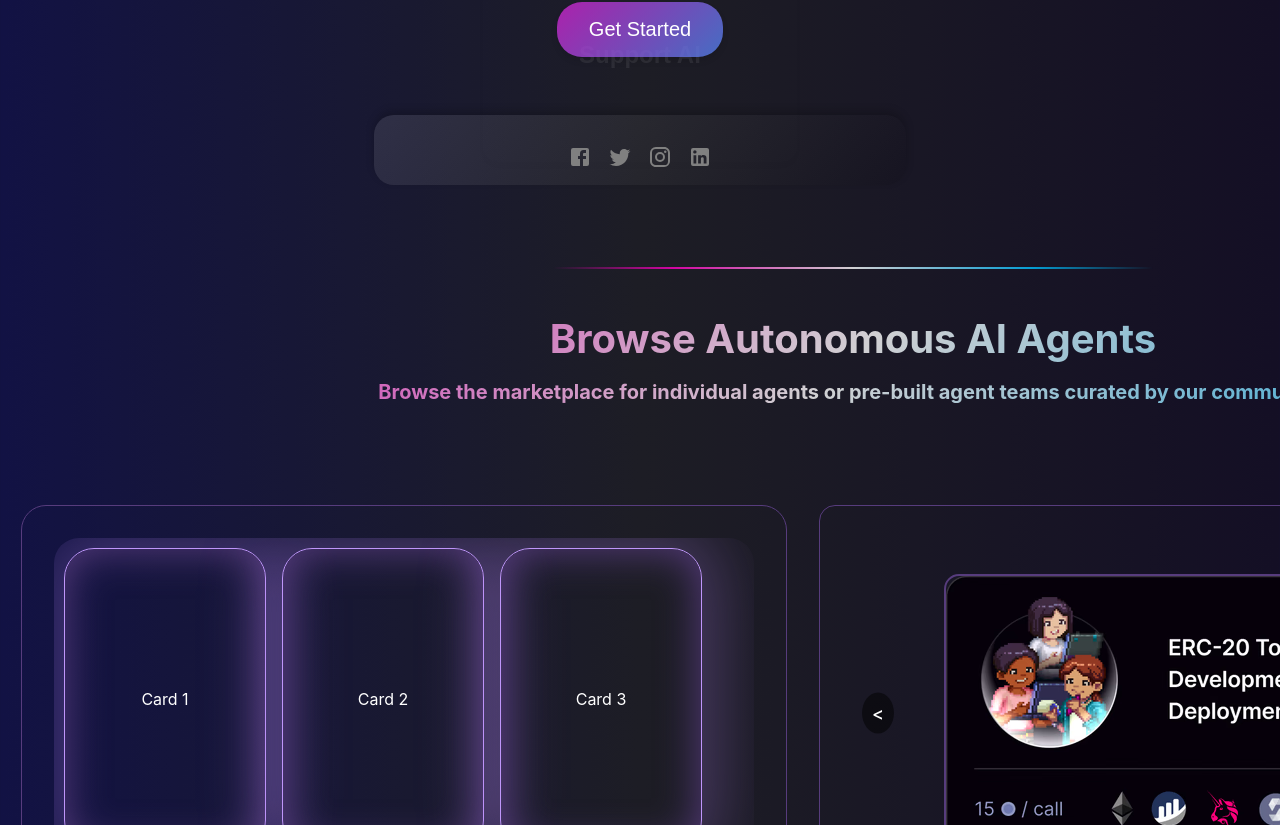
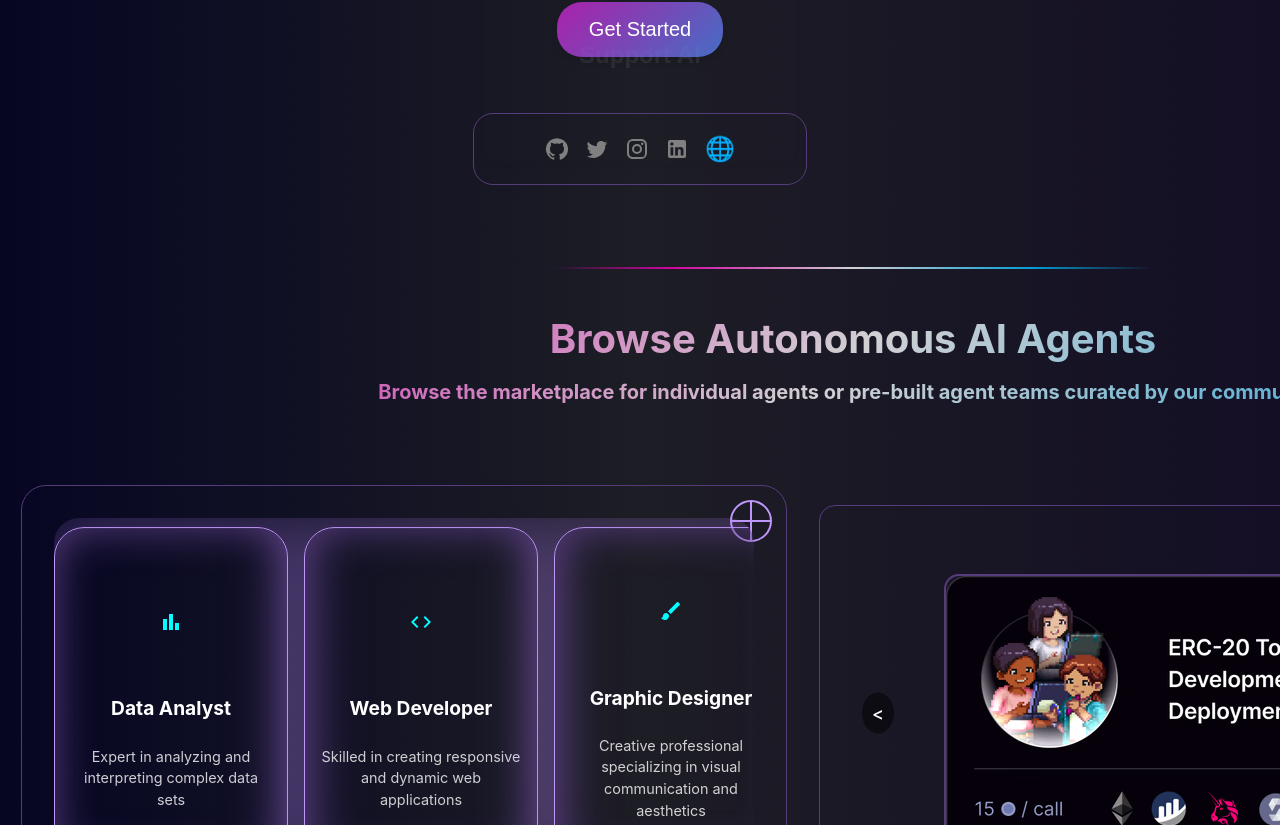
Before and after one commit to mgiftson0/air, a React (Vite) app: page / in a window 1280 px wide. Shown: the part 595-1420 px from the top of the page. Built offline with nearby package versions, Linux system fonts and the light colour scheme.

Commit message:
touched the appearance

```diff
--- a/src/components/cards/Card2.jsx
+++ b/src/components/cards/Card2.jsx
@@ -2,15 +2,24 @@ import { useEffect, useRef } from 'react';
 import PropTypes from 'prop-types';
 import styled, { keyframes } from 'styled-components';
 import ScrollReveal from 'scrollreveal';
+import { BarChart, Code, Brush } from '@mui/icons-material';
 
-// Define the fade-in animation
+// Define animations
 const fadeIn = keyframes`
   from {
     opacity: 0;
+    transform: translateY(20px);
   }
   to {
     opacity: 1;
+    transform: translateY(0);
   }
+`;
+
+const floatAnimation = keyframes`
+  0% { transform: translateY(0px); }
+  50% { transform: translateY(-10px); }
+  100% { transform: translateY(0px); }
 `;
 
 const CardWrapper = styled.div`
@@ -22,16 +31,15 @@ const CardWrapper = styled.div`
   width: 700px;
   height: 500px;
   position: relative;
-  // z-index: 10;
-  transition: transform 0.3s ease;
+  transition: transform 0.3s ease, box-shadow 0.3s ease;
+  animation: ${fadeIn} 1s forwards;
+  animation-delay: ${props => props.delay || '0s'};
   opacity: 0;
-  animation: ${fadeIn} 1s forwards;
 
   &:hover {
     transform: scale(1.05);
     border: 1px solid rgb(191, 150, 250);
-   box-shadow: rgb(87, 60, 125) 0px 0px 40px 1px inset;
-
+    box-shadow: rgb(87, 60, 125) 0px 0px 40px 1px inset;
   }
 
   @media (max-width: 1200px) {
@@ -58,17 +66,16 @@ const Carousel = styled.div`
   padding: 10px;
   border-radius: 25px;
   background-color: transparent;
-  // box-shadow: rgb(87, 60, 125) 0px 0px 40px 1px , rgba(181, 133, 249, 0.27) 0px 0px 64px 20px;
+  transition: box-shadow 0.3s ease;
 
   &:hover {
     box-shadow: rgb(87, 60, 125) 0px 0px 40px 1px , rgba(181, 133, 249, 0.27) 0px 0px 64px 20px;
   }
-
 `;
 
 const CarouselCard = styled.div`
   flex: 0 0 auto;
-  width: 200px; // Base width
+  width: 200px;
   height: 300px;
   border: 1px solid rgb(191, 150, 250);
   margin-right: 1rem;
@@ -77,24 +84,50 @@ const CarouselCard = styled.div`
   box-shadow: rgb(87, 60, 125) 0px 0px 40px 1px inset, rgba(181, 133, 249, 0.27) 0px 0px 64px 20px;
   scroll-snap-align: start;
   display: flex;
+  flex-direction: column;
   align-items: center;
   justify-content: center;
   transition: transform 0.3s ease, box-shadow 0.3s ease, width 0.3s ease;
+  padding: 1rem;
+  animation: ${floatAnimation} 3s ease-in-out infinite;
 
   &:hover {
-    width: 220px; // Increase width on hover
+    width: 220px;
     border-color: rgba(255, 20, 213, 1);
+    animation-play-state: paused;
   }
 
   &:hover ~ & {
-    width: 180px; // Decrease width of other cards
+    width: 180px;
   }
+`;
+
+const IconWrapper = styled.div`
+  margin-bottom: 1rem;
+  font-size: 4rem;
+  color: #00FFFF;
+`;
+
+const CardTitle = styled.h3`
+  font-size: 1.2rem;
+  color: white;
+  margin-bottom: 0.5rem;
+  text-align: center;
+`;
+
+const CardDescription = styled.p`
+  font-size: 0.9rem;
+  color: rgba(255, 255, 255, 0.8);
+  text-align: center;
 `;
 
 const TextSection = styled.div`
   margin-top: 2rem;
   text-align: center;
   padding: 0 1rem;
+  opacity: 0;
+  animation: ${fadeIn} 1s forwards;
+  animation-delay: 0.5s;
 `;
 
 const Title = styled.h2`
@@ -131,7 +164,15 @@ const Subtitle = styled.p`
   }
 `;
 
-const Card2 = ({ className, hoveredCard, setHoveredCard }) => {
+const SvgContainer = styled.div`
+  position: absolute;
+  top: 10px;
+  right: 10px;
+  width: 50px;
+  height: 50px;
+`;
+
+const Card2 = ({ className, hoveredCard, setHoveredCard, delay = '0s' }) => {
   const cardRef = useRef(null);
 
   useEffect(() => {
@@ -151,14 +192,39 @@ const Card2 = ({ className, hoveredCard, setHoveredCard }) => {
     <CardWrapper
       ref={cardRef}
       className={className}
-      onMouseEnter={() => setHoveredCard('card2')} // Set hovered card
-      onMouseLeave={() => setHoveredCard(null)} // Reset on leave
-      style={{ width: hoveredCard === 'card2' ? '720px' : hoveredCard === 'card1' ? '680px' : '700px' }} // Adjust width based on hover
+      onMouseEnter={() => setHoveredCard('card2')}
+      onMouseLeave={() => setHoveredCard(null)}
+      style={{ width: hoveredCard === 'card2' ? '720px' : hoveredCard === 'card1' ? '680px' : '700px' }}
+      delay={delay}
     >
+      <SvgContainer>
+        <svg width="50" height="50" viewBox="0 0 100 100">
+          <circle cx="50" cy="50" r="40" stroke="rgb(191, 150, 250)" strokeWidth="4" fill="none" />
+          <path d="M50 10 L50 90 M10 50 L90 50" stroke="rgb(191, 150, 250)" strokeWidth="4" />
+        </svg>
+      </SvgContainer>
       <Carousel>
-        <CarouselCard>Card 1</CarouselCard>
-        <CarouselCard>Card 2</CarouselCard>
-        <CarouselCard>Card 3</CarouselCard>
+        <CarouselCard>
+          <IconWrapper>
+            <BarChart />
+          </IconWrapper>
+          <CardTitle>Data Analyst</CardTitle>
+          <CardDescription>Expert in analyzing and interpreting complex data sets</CardDescription>
+        </CarouselCard>
+        <CarouselCard>
+          <IconWrapper>
+            <Code />
+          </IconWrapper>
+          <CardTitle>Web Developer</CardTitle>
+          <CardDescription>Skilled in creating responsive and dynamic web applications</CardDescription>
+        </CarouselCard>
+        <CarouselCard>
+          <IconWrapper>
+            <Brush />
+          </IconWrapper>
+          <CardTitle>Graphic Designer</CardTitle>
+          <CardDescription>Creative professional specializing in visual communication and aesthetics</CardDescription>
+        </CarouselCard>
       </Carousel>
       <TextSection>
         <Title>Individual AI Agents</Title>
@@ -172,6 +238,7 @@ Card2.propTypes = {
   className: PropTypes.string,
   hoveredCard: PropTypes.string,
   setHoveredCard: PropTypes.func,
+  delay: PropTypes.string,
 };
 
 export default Card2;
--- a/src/components/footer/Footer.jsx
+++ b/src/components/footer/Footer.jsx
@@ -1,86 +1,99 @@
 import styled from 'styled-components';
-import { Facebook, Twitter, Instagram, LinkedIn } from '@mui/icons-material';
+import { FaTwitter, FaInstagram, FaLinkedin, FaGithub } from 'react-icons/fa';
 
-const Footer = () => {
-  return (
-    <FooterWrapper>
-      <FooterContent>
-        <SocialIcons>
-          <SocialIcon href="https://facebook.com" target="_blank" aria-label="Facebook">
-            <Facebook />
-          </SocialIcon>
-          <SocialIcon href="https://twitter.com" target="_blank" aria-label="Twitter">
-            <Twitter />
-          </SocialIcon>
-          <SocialIcon href="https://instagram.com" target="_blank" aria-label="Instagram">
-            <Instagram />
-          </SocialIcon>
-          <SocialIcon href="https://linkedin.com" target="_blank" aria-label="LinkedIn">
-            <LinkedIn />
-          </SocialIcon>
-        </SocialIcons>
-        {/* <FooterText>© {new Date().getFullYear()} Your Company. All rights reserved.</FooterText> */}
-      </FooterContent>
-    </FooterWrapper>
-  );
-};
+const FooterContainer = styled.footer`
+  color: #fff;
+  padding: 2rem 1rem;
+  display: flex;
+  flex-direction: column;
+  align-items: center;
+  border-top: 1px solid rgba(255, 255, 255, 0.1);
 
-const FooterWrapper = styled.footer`
+  @media (min-width: 768px) {
+    flex-direction: row;
+    justify-content: center;
+  }
+`;
+
+const FooterContent = styled.div`
+  text-align: center;
+  margin-bottom: 1rem;
+
+  @media (min-width: 768px) {
+    text-align: center;
+    margin-bottom: 0;
+    margin-right: 2rem;
+  }
+`;
+
+const SocialIcons = styled.div`
   display: flex;
   justify-content: center;
-  align-items: center;
-  height: 70px;
-  padding: 0 1rem;
-  position: fixed;
-  bottom: 20px;
-  left: 0;
-  right: 0;
-  z-index: 1000;
-  background: linear-gradient(135deg, rgba(255, 255, 255, 0.1), rgba(0, 0, 0, 0.1));
-  max-width: 500px;
-  margin: 0 auto;
-  border-radius: 20px;
-  box-shadow: 0 -4px 8px rgba(0, 0, 0, 0.2);
+  gap: 1.5rem;
+  margin-bottom: 1rem;
 
-  @media (max-width: 480px) {
-    max-width: 70%;
-    padding: 0 0.5rem;
+  @media (min-width: 768px) {
+    margin-bottom: 0;
+  }
+`;
+
+const SocialIcon = styled.a`
+  color: #fff;
+  font-size: 1.5rem;
+  transition: color 0.3s ease;
+
+  &:hover {
+  box-shadow: rgb(87, 60, 125) 0px 0px 40px 1px , rgba(181, 133, 249, 0.9) 0px 0px 64px 20px;
+
+  }
+`;
+
+const Copyright = styled.p`
+  margin: 1rem 0 0;
+  font-size: 0.9rem;
+  text-align: center;
+  width: 100%;
+  color: rgba(255, 255, 255, 0.7);
+`;
+
+const Link = styled.a`
+  color: white;
+  text-decoration: underline;
+
+   &:hover {
+  box-shadow: rgb(87, 60, 125) 0px 0px 40px 1px , rgba(181, 133, 249, 1) 0px 0px 64px 20px;
+
   }
 
 `;
 
-const FooterContent = styled.div`
-  display: flex;
-  flex-direction: column;
-  align-items: center;
-  text-align: center;
-  width: 100%;
-`;
+const Footer = () => {
+  return (
+    <FooterContainer>
+      <FooterContent>
+        <h3>Our Company</h3>
+        <p>We provide innovative solutions for your business needs.</p>
+      </FooterContent>
+      <SocialIcons>
+        <SocialIcon href="https://github.com/mgiftson0" target="_blank" rel="noopener noreferrer">
+          <FaGithub />
+        </SocialIcon>
+        <SocialIcon href="https://twitter.com" target="_blank" rel="noopener noreferrer">
+          <FaTwitter />
+        </SocialIcon>
+        <SocialIcon href="https://www.instagram.com/msabali_?igsh=NnJiMW81YXM1Y3Qz&utm_source=qr" target="_blank" rel="noopener noreferrer">
+          <FaInstagram />
+        </SocialIcon>
+        <SocialIcon href="/https://www.linkedin.com/in/emmanuel-donkor-30189b297?utm_source=share&utm_campaign=share_via&utm_content=profile&utm_medium=ios_app" target="_blank" rel="noopener noreferrer">
+          <FaLinkedin />
+        </SocialIcon>
+      </SocialIcons>
+      <Copyright>
+        &copy; {new Date().getFullYear()} manuel. All rights reserved. | <Link href="https://sabali-mu.vercel.app/">manuel &#127760;</Link>
 
-const SocialIcons = styled.div`
-  display: flex;
-  gap: 1rem;
-  margin-bottom: 0.5rem;
-`;
-
-const SocialIcon = styled.a`
-  color: gray;
-  font-size: 4rem;
-  transition: color 0.3s ease;
-
-  &:hover {
-    color: #0066cc;
-    // transform: scale(1.2);
-    transition: transform 0.3s ease-in-out;
-    transform: scale(1.9);
-    color: white;
-  }
-`;
-
-// const FooterText = styled.p`
-//   color: white;
-//   font-size: 0.8rem; /* Adjust font size if needed */
-//   margin: 0;
-// `;
+      </Copyright>
+    </FooterContainer>
+  );
+};
 
 export default Footer;
--- /dev/null
+++ b/src/components/socialcard/SocialCard.jsx
@@ -0,0 +1,90 @@
+import styled from 'styled-components';
+import { GitHub, Twitter, Instagram, LinkedIn } from '@mui/icons-material';
+
+const SocialCard = () => {
+  return (
+    <SocialCardWrapper>
+      <SocialCardContent>
+        <SocialCardIcons>
+          <SocialCardIcon href="https://github.com/mgiftson0" target="_blank" aria-label="GitHub">
+            <GitHub />
+          </SocialCardIcon>
+          <SocialCardIcon href="https://twitter.com" target="_blank" aria-label="Twitter">
+            <Twitter />
+          </SocialCardIcon>
+          <SocialCardIcon href="https://www.instagram.com/msabali_?igsh=NnJiMW81YXM1Y3Qz&utm_source=qr" target="_blank" aria-label="Instagram">
+            <Instagram />
+          </SocialCardIcon>
+          <SocialCardIcon href="/https://www.linkedin.com/in/emmanuel-donkor-30189b297?utm_source=share&utm_campaign=share_via&utm_content=profile&utm_medium=ios_app" target="_blank" aria-label="LinkedIn">
+            <LinkedIn />
+          </SocialCardIcon>
+          <SocialCardIcon as={Link} href="https://sabali-mu.vercel.app/" aria-label="Website">
+            &#127760;
+          </SocialCardIcon>
+        </SocialCardIcons>
+      </SocialCardContent>
+    </SocialCardWrapper>
+  );
+};
+
+const SocialCardWrapper = styled.footer`
+  display: flex;
+  justify-content: center;
+  align-items: center;
+  height: 70px;
+  padding: 0 1rem;
+  position: fixed;
+  bottom: 20px;
+  left: 0;
+  right: 0;
+  z-index: 1000;
+// background: linear-gradient(90deg, rgba(18,18,68,1) 0%, rgba(109,109,129,1) 0%, rgba(126,126,161,1) 50%, rgba(158,148,198,1) 100%);
+  max-width: 300px;
+  margin: 0 auto;
+   border: 1px solid rgb(87, 60, 125);
+  border-radius: 20px;
+
+  &:hover {
+    box-shadow: rgb(191, 150, 250) 0px 0px 40px 1px inset;
+  }
+
+  @media (max-width: 480px) {
+    max-width: 70%;
+    padding: 0 0.5rem;
+  }
+`;
+
+const SocialCardContent = styled.div`
+  display: flex;
+  flex-direction: column;
+  align-items: center;
+  text-align: center;
+  width: 100%;
+`;
+
+const SocialCardIcons = styled.div`
+  display: flex;
+  gap: 1rem;
+  align-items: center;
+`;
+
+const SocialCardIcon = styled.a`
+  color: gray;
+  font-size: 2rem;
+  transition: color 0.3s ease, transform 0.3s ease-in-out;
+  display: flex;
+  align-items: center;
+  justify-content: center;
+
+  &:hover {
+    color: white;
+    transform: scale(1.2);
+  }
+`;
+
+const Link = styled(SocialCardIcon)`
+  font-size: 1.5rem;
+  text-decoration: none;
+`;
+
+export default SocialCard;
--- a/src/index.css
+++ b/src/index.css
@@ -5,7 +5,7 @@
 
   color-scheme: light dark;
   color: rgba(255, 255, 255, 0.87);
-  background: linear-gradient(90deg, rgba(18,18,68,1) 0%, rgba(29,29,37,1) 50%, rgb(20, 15, 37) 100%);  display: flex;
+  background: linear-gradient(90deg, rgb(6, 6, 35) 0%, rgba(29,29,37,1) 50%, rgb(20, 15, 37) 100%);  display: flex;
   /* background-color: white; */
 
   font-synthesis: none;
--- a/src/views/LandingPage.jsx
+++ b/src/views/LandingPage.jsx
@@ -1,12 +1,14 @@
 import styled from 'styled-components';
 import Hero from '../components/hero/Hero';
-// We'll import other sections as we create them
-// import Services from './Services';
 import About from '../components/about/About';
-// import Contact from './Contact';
-import Footer from '../components/footer/Footer';
+import SocialCard from '../components/socialcard/SocialCard';
 import Category from '../components/categories/Category';
 import Host from '../components/Host/Host';
+import Footer from '../components/footer/Footer';
+
+
+
+
 const LandingPage = () => {
   return (
     <PageWrapper>
@@ -17,6 +19,7 @@ const LandingPage = () => {
       {/* <Contact /> */}
       <Category />
       <Host />
+      <SocialCard />
       <Footer />
     </PageWrapper>
   );
```
